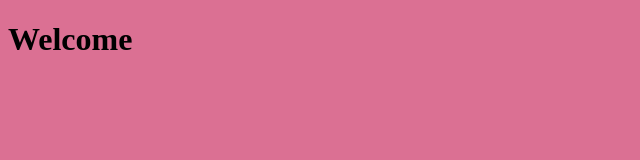
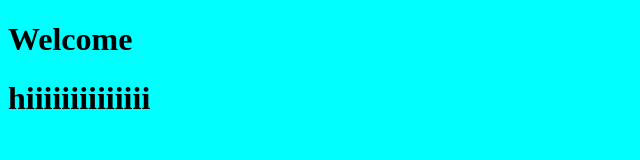
Before and after one commit to Dawood134/MyProject, a plain HTML site: page index.html in a window 1280 px wide. Shown: the whole page, without its empty margins (0-640 px from the left). Drawn offline with Linux system fonts and the light colour scheme.

Commit message:
new work

```diff
--- a/index.html
+++ b/index.html
@@ -8,5 +8,6 @@
 </head>
 <body>
     <h1>Welcome</h1>
+    <h1>hiiiiiiiiiiiiii</h1>
 </body>
 </html>
--- a/styles.css
+++ b/styles.css
@@ -1,3 +1,4 @@
 body{
     background-color: palevioletred;
+    background-color: aqua;
 }
```
